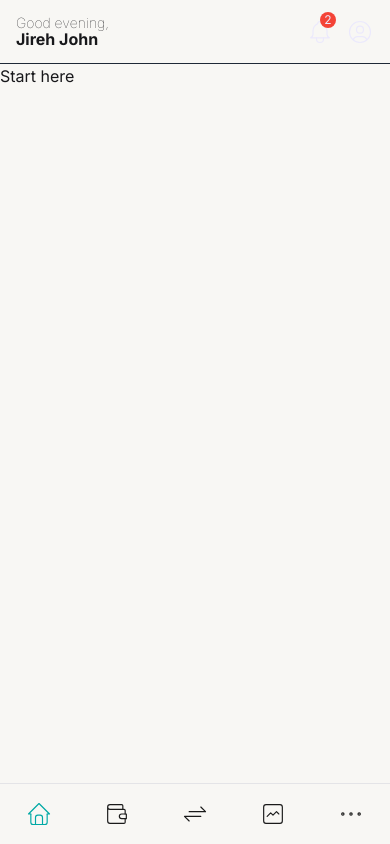
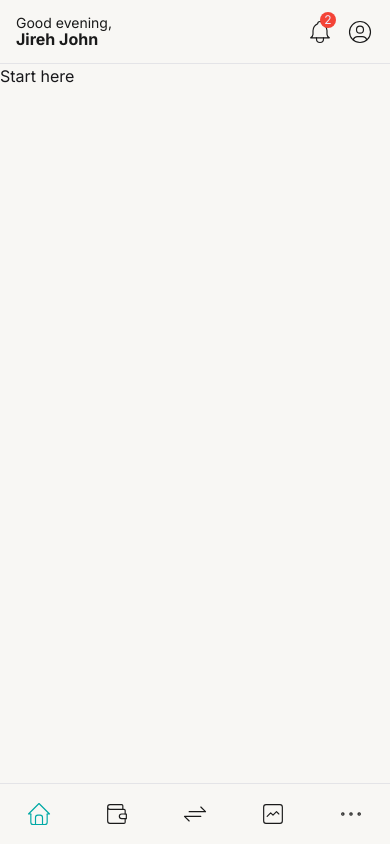
Before and after one commit to jgbattung/Caliber-Finance, a Next.js app: page / in a window 390 px wide. Built offline with nearby package versions, Linux system fonts and the light colour scheme.

Commit message:
Color updates

```diff
--- a/src/components/Header/Header.tsx
+++ b/src/components/Header/Header.tsx
@@ -7,12 +7,12 @@ const Header = () => {
   const notificationCount: number = 2;
 
   return (
-    <div className='flex items-center justify-between w-full px-4 py-4 border-b md:px-6 max-md:h-16 lg:hidden text-primary border-b-gray-800'>
+    <div className='flex items-center justify-between w-full px-4 py-4 border-b md:px-6 max-md:h-16 lg:hidden text-color-primary border-b-bg-dark'>
       <div className='flex flex-col md:flex-row md:items-end md:justify-center md:gap-1'>
-        <p className='font-thin text-body-xs md:text-body-sm'>Good evening,</p>
+        <p className='font-normal text-body-xs md:text-body-sm'>Good evening,</p>
         <p className='max-md:-mt-1.5 font-bold text-body-sm md:text-body'>Jireh John</p>
       </div>
-      <div className='flex gap-3 md:gap-5 text-text-light-primary'>
+      <div className='flex gap-3 md:gap-5 text-color-primary'>
         <NotificationBell count={notificationCount} />
         <IconUserCircle
           size={28}
--- a/src/components/NotificationBell/NotificationBell.tsx
+++ b/src/components/NotificationBell/NotificationBell.tsx
@@ -12,7 +12,7 @@ const NotificationBell: React.FC<NotificationBellProps> = ({ count }) => {
       <IconBell
         size={28}
         stroke={1}
-        className='text-text-light-primary'
+        className='text-color-primary'
       />
       {count > 0 && (
         <div className='absolute flex items-center justify-center w-3 h-3 p-2 text-xs rounded-lg -top-1.5 -right-0.5 bg-notification text-text-light-primary'>
```
